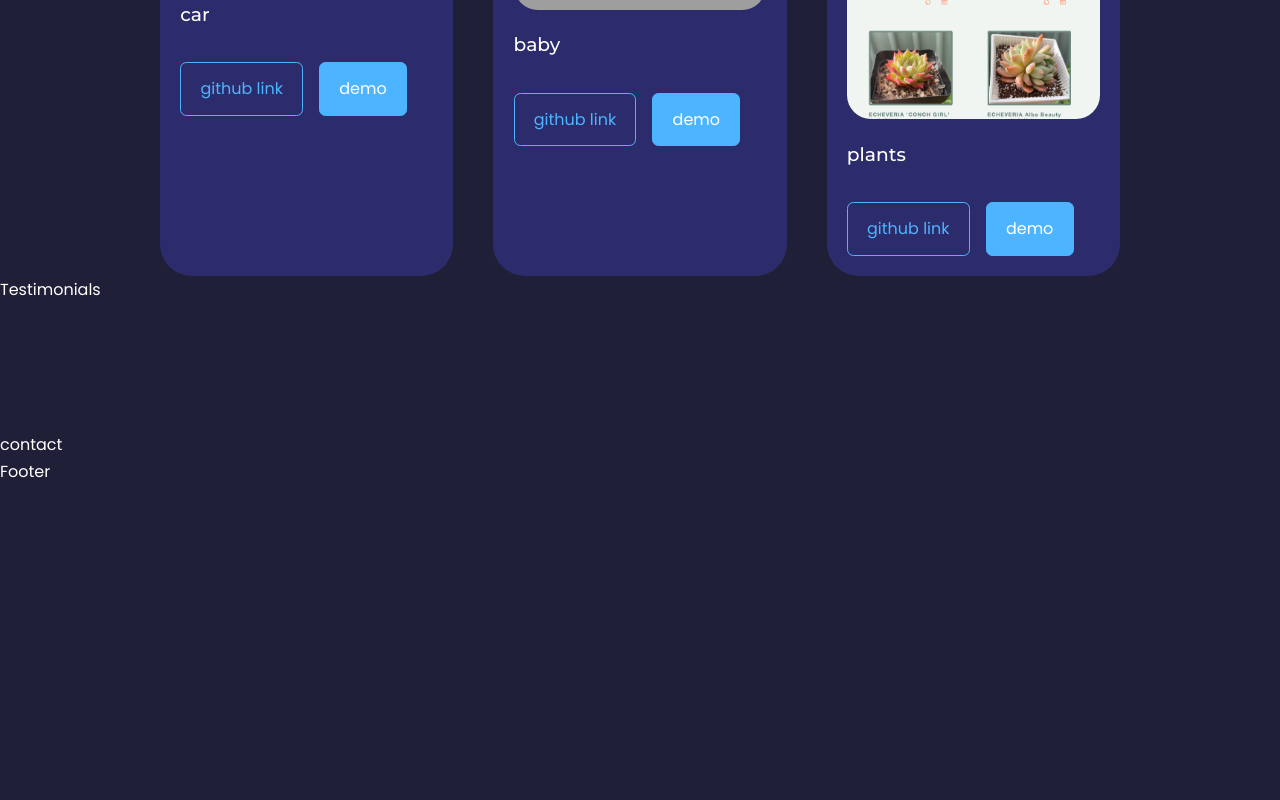
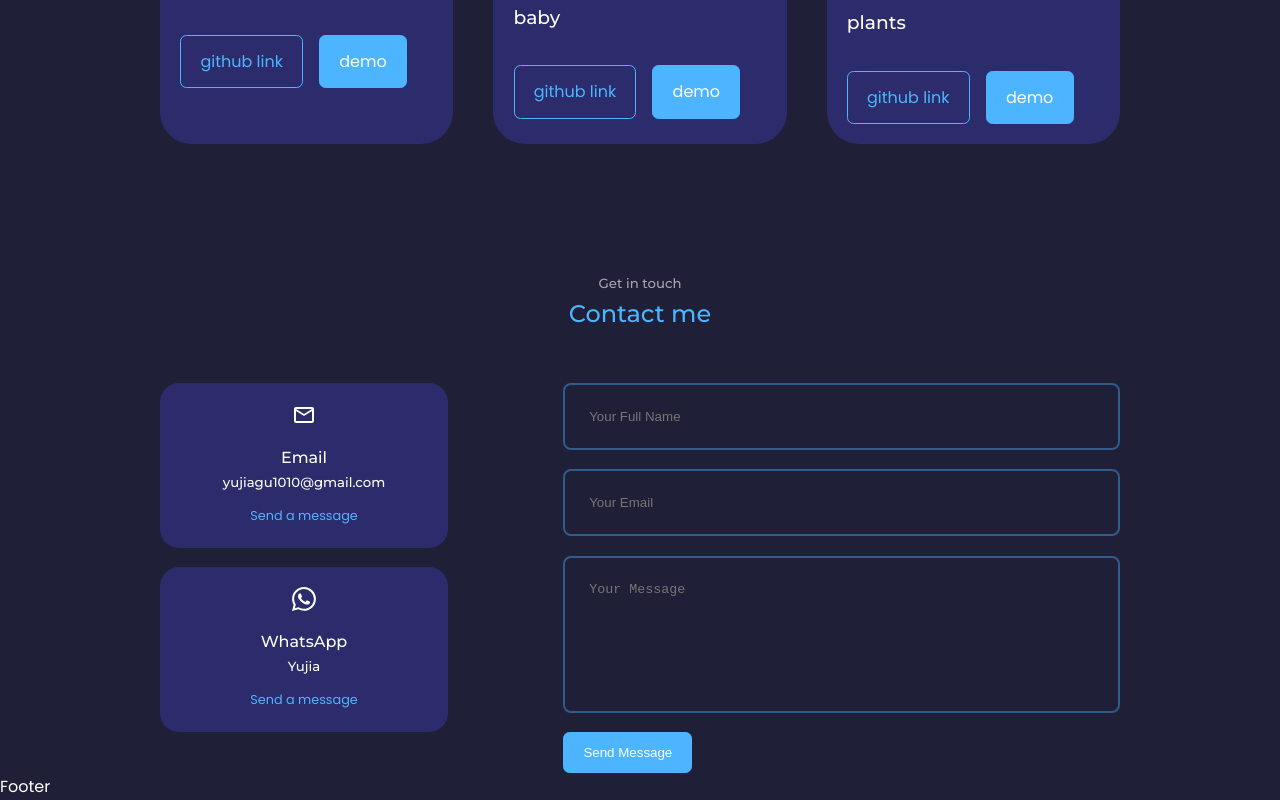
Before and after one commit to yujia10/portfolio, a React (Create React App) app: page / in a window 1280 px wide. Shown: the part 2293-3093 px from the top of the page. Before the commit the page ends 2778 px from the top, so only its background shows below. Built offline with nearby package versions, Linux system fonts and the light colour scheme; grey boxes are pictures that could not be loaded.

Commit message:
create contact section

```diff
--- a/package.json
+++ b/package.json
@@ -6,6 +6,7 @@
     "@testing-library/jest-dom": "^5.16.4",
     "@testing-library/react": "^13.3.0",
     "@testing-library/user-event": "^13.5.0",
+    "emailjs-com": "^3.2.0",
     "react": "^18.2.0",
     "react-dom": "^18.2.0",
     "react-icons": "^4.4.0",
--- a/src/App.jsx
+++ b/src/App.jsx
@@ -18,9 +18,7 @@ const App = () => {
       <Nav />
       <About />
       <Experience />
-      <Services />
       <Portfolio />
-      <Testimonials />
       <Contact />
       <Footer />
     </>
--- a/src/components/contact/Contact.jsx
+++ b/src/components/contact/Contact.jsx
@@ -1,9 +1,51 @@
-import React from 'react'
+import React, {useRef} from 'react'
 import './contact.css'
+import {MdOutlineEmail} from 'react-icons/md'
+import {BsWhatsapp} from 'react-icons/bs'
+import emailjs from 'emailjs-com'
 
 const Contact = () => {
+  const form = useRef();
+
+  const sendEmail = (e) => {
+    e.preventDefault();
+
+    emailjs.sendForm('service_byki766', 'template_za1yotd', form.current, 'Jmu5sQ1qVc0YFjoXu')
+      .then((result) => {
+          console.log(result.text);
+      }, (error) => {
+          console.log(error.text);
+      });
+      e.target.reset()
+  };
+
   return (
-    <section id="#contact">contact</section>
+    <section id="#contact">
+      <h5>Get in touch</h5>
+      <h2>Contact me</h2>
+      <div className="container contact-container">
+        <div className="contact-options">
+          <article className="contact-option">
+            <MdOutlineEmail className='contact-icon'/>
+            <h4>Email</h4>
+            <h5>yujiagu1010@gmail.com</h5>
+            <a href="mailto:yujiagu1010@gmail.com" target="_blank">Send a message</a>
+          </article>
+          <article className="contact-option">
+            <BsWhatsapp className='contact-icon'/>
+            <h4>WhatsApp</h4>
+            <h5>Yujia</h5>
+            <a href="https://api.whatsapp.com/send?phone=+61420895390">Send a message</a>
+          </article>
+        </div>
+        <form ref={form} onSubmit={sendEmail}>
+          <input type="text" name='name' placeholder='Your Full Name' required />
+          <input type="email" name='email' placeholder='Your Email' required/>
+          <textarea name="message" rows="7" placeholder='Your Message' required></textarea>
+          <button type='submit' className='btn btn-primary'>Send Message</button>
+        </form>
+      </div>
+    </section>
   )
 }
 
--- a/src/components/contact/contact.css
+++ b/src/components/contact/contact.css
@@ -0,0 +1,63 @@
+.contact-container {
+  width: 58%;
+  display: grid;
+  grid-template-columns: 30% 58%;
+  gap: 12%;
+}
+
+.contact-options {
+  display: flex;
+  flex-direction: column;
+  gap: 1.2rem;
+}
+
+.contact-option {
+  background: var(--color-bg-variant);
+  padding: 1.2rem;
+  border-radius: 1.2rem;
+  text-align: center;
+  border: 1px solid transparent;
+  transition: var(--transition);
+}
+.contact-option:hover {
+  background: transparent;
+  border-color: var(--color-primary-variant);
+}
+.contact-icon {
+  font-size: 1.5rem;
+  margin-bottom: 0.5rem;
+}
+.contact-option a {
+  margin-top: 0.7rem;
+  display: inline-block;
+  font-size: 0.8rem;
+}
+
+/* form */
+form {
+  display: flex;
+  flex-direction: column;
+  gap: 1.2rem;
+}
+input, textarea {
+  width: 100%;
+  padding: 1.5rem;
+  border-radius: 0.5rem;
+  background: transparent;
+  border: 2px solid var(--color-primary-variant);
+  resize: none;
+  color: var(--color-white)
+}
+
+/* responsive layouts */
+@media screen and (max-width: 1024px) {
+  .contact-container {
+    grid-template-columns: 1fr;
+    gap:2rem;
+  }
+}
+@media screen and (max-width: 600px) {
+  .contact-container {
+    width: var(--container-width-sm);
+  }
+}
--- a/src/index.css
+++ b/src/index.css
@@ -108,7 +108,7 @@ a:hover{
 img {
   display: block;
   width: 100%;
-  object-fit: cover;
+  object-fit:cover;
 }
 
 /* responsive */
```
Also changed, not shown: src/assects/plants.png, 1 other file (tests, documents, lock files or other folders).
